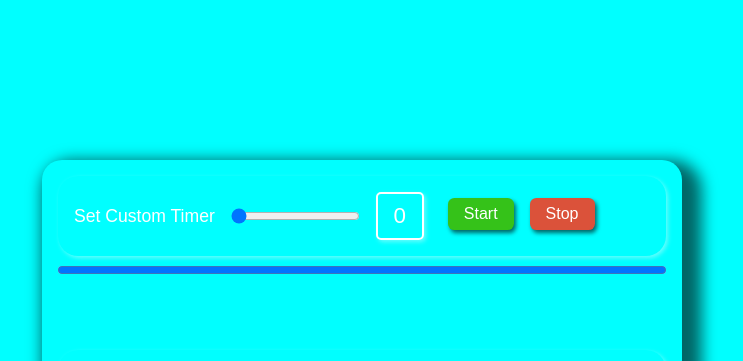
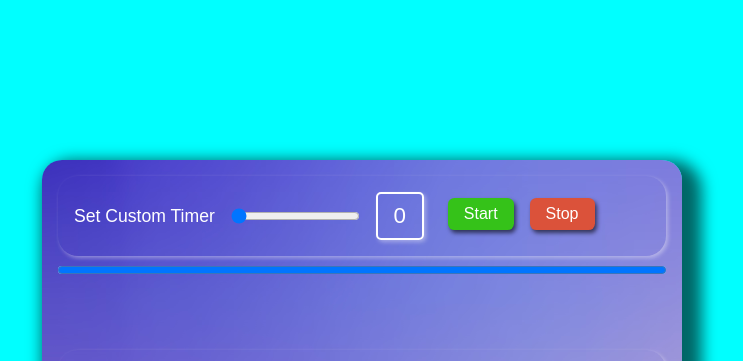
Before and after one commit to Romitrana/Smart-Timer-App, a plain HTML site: page public/index.html in a window 1280 px wide. Shown: the top 361 px of the page, without its empty margins (278-1021 px from the left). Drawn offline with Linux system fonts and the light colour scheme; the site is published under a folder, as on GitHub Pages, so addresses that start at the root find nothing.

Commit message:
finalise 4

```diff
--- a/public/style.css
+++ b/public/style.css
@@ -19,7 +19,7 @@ body {
   padding: 1rem;
   border-radius: 20px;
   box-shadow: 10px 10px 15px 10px rgba(0, 0, 0, 0.6);
-  background-image: url("/assets/nice-background-vector-16234713.avif");
+  background-image: url("./nice-background-vector-16234713.avif");
 }
 
 header {
```
Also changed, not shown: public/nice-background-vector-16234713.avif (renamed from assets/nice-background-vector-16234713.avif).
